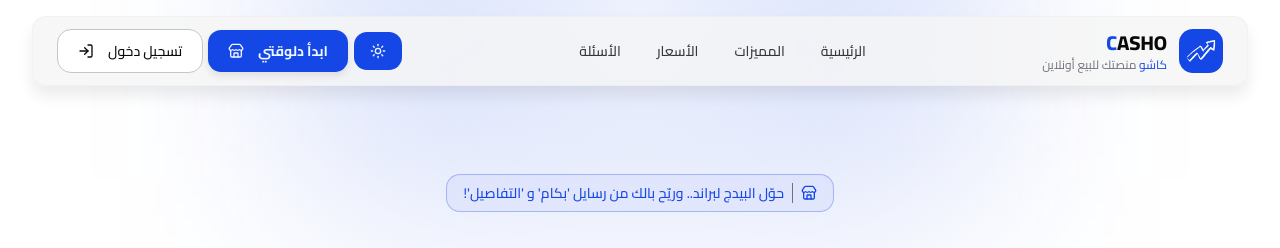
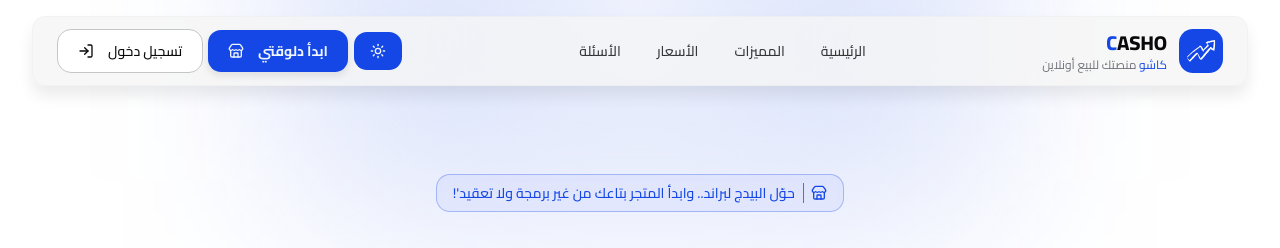
Before and after one commit to maro-asam/Casho, a Next.js app: page / in a window 1280 px wide. Shown: the top 248 px of the page. Built offline with nearby package versions, Linux system fonts and the light colour scheme; no server answers; the database is empty.

Commit message:
v21 edit start-now-btn-href

```diff
--- a/app/(welcome)/_components/Pricing.tsx
+++ b/app/(welcome)/_components/Pricing.tsx
@@ -116,7 +116,7 @@ export default function PricingSection() {
                   {plan.locked ? (
                     <span>قريبًا</span>
                   ) : (
-                    <Link href="/signup">ابدأ دلوقتي</Link>
+                    <Link href="/register">ابدأ دلوقتي</Link>
                   )}
                 </Button>
               </div>
--- a/constants/welcome/hero.constants.ts
+++ b/constants/welcome/hero.constants.ts
@@ -1,6 +1,6 @@
 export const HERO_CONTENT = {
   badge:
-    "حوّل البيدج لبراند.. وريّح بالك من رسايل 'بكام' و 'التفاصيل'!",
+    "حوّل البيدج لبراند.. وابدأ المتجر بتاعك من غير برمجة ولا تعقيد'!",
   title: "سيبك من لخبطة الشات والأوردرات",
   highlight: "وابدأ بيزنس حقيقي في 3 دقائق بس",
   description:
```
